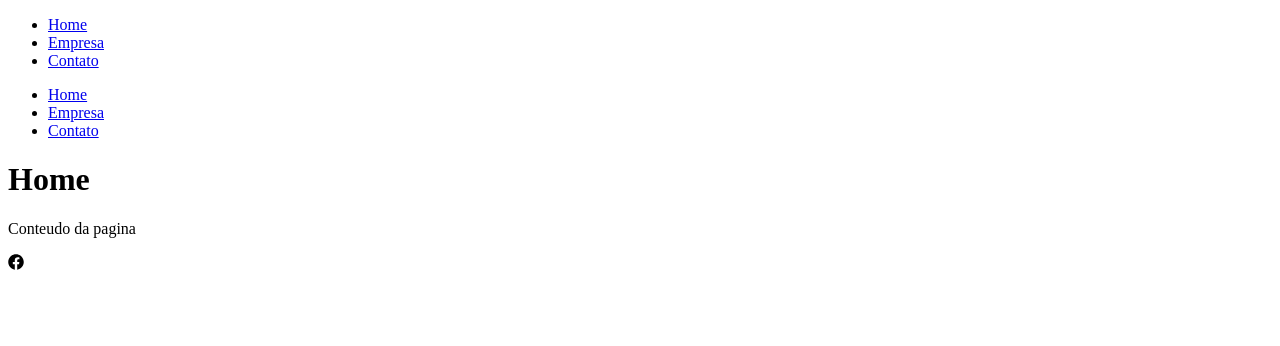
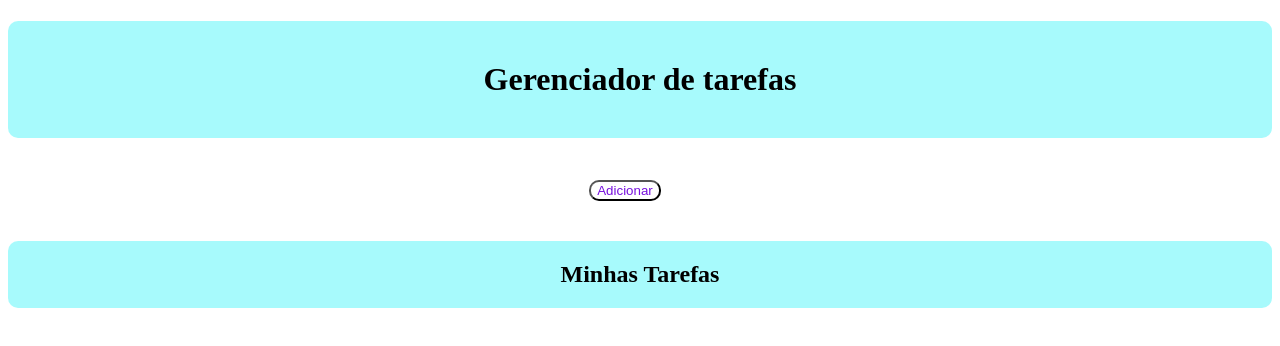
Before and after one commit to PeterAires/React, a React (Vite) app in the folder projeto1/: page / in a window 1280 px wide. Shown: the top 346 px of the page. Built offline with nearby package versions, Linux system fonts and the light colour scheme.

Commit message:
Primeiro 'Projeto'
Treino diario, porem hoje tentei fazer um  gerenciador de tarefas, ainda naoesta 100% pronto, tem coisas que nem sei fazer kkk, mais vou aprendendo

```diff
--- a/projeto1/src/App.jsx
+++ b/projeto1/src/App.jsx
@@ -1,36 +1,14 @@
-import {BrowserRouter as Router, Route, Link, Routes} from 'react-router-dom'
-import Home from './pages/Home'
-import Empresa from './pages/Empresa'
-import Contato from './pages/Contato'
-import Navbar from './components/Navbar'
-import Footer from './components/Footer'
-
+import './index.css'
+import Botaomais from "./components/BotaoMais"
 
 function App(){
-
-
-  return (//componentes que vao fazer parte da 'rota'
-    <Router>
-      <ul>
-        <li>
-          <Link to='/'>Home</Link>
-        </li>
-        <li>
-          <Link to='/empresa'>Empresa</Link>
-        </li>
-        <li>
-          <Link to='/contato'>Contato</Link>
-        </li>
-      </ul>
-
-            <Navbar/>
-            <Routes>
-                <Route exact path="/" element={<Home />} />
-                <Route path="/contato" element={<Contato />} />
-                <Route path="/empresa" element={<Empresa />} />
-            </Routes>
-            <Footer/>
-    </Router>
+  return (
+    <div>
+      <h1 className='h1'>Gerenciador de tarefas</h1>
+      <Botaomais/>
+      <h2 className='h2'>Minhas Tarefas</h2>
+      <p></p>
+    </div>
   )
 }
 export default App
--- /dev/null
+++ b/projeto1/src/components/Botao.css
@@ -0,0 +1,17 @@
+.botaomais {border-radius: 10px; background-color:white; color: #7710DE;}
+
+.areabotao{padding: 20px; text-align: center; margin-right: 30px;}
+
+.botaomais{}
+
+@keyframes aumentar {
+    to{
+        opacity: 1;
+    }
+    from{
+        opacity: 0;
+    }
+
+}
+
+.adicionar{animation: aumentar 1s none normal; }
--- /dev/null
+++ b/projeto1/src/components/BotaoMais.jsx
@@ -0,0 +1,19 @@
+import { useState } from "react"
+import Botao from "./projeto1/Botao"
+import './Botao.css'
+
+function Botaomais(){
+        const [acionar,setAcionar] = useState()
+
+
+    return(
+        <div className="areabotao">
+            <button className="botaomais" onClick={(e) => setAcionar(true)}>Adicionar</button>
+        {acionar&&(
+            <div className="adicionar"><h1><Botao props={setAcionar}/></h1></div>
+        )}
+        </div>
+    )
+
+}
+export default Botaomais
--- /dev/null
+++ b/projeto1/src/components/projeto1/Botao.jsx
@@ -0,0 +1,33 @@
+import { useState } from "react"
+
+function Botao(){
+
+const [tarefa,setTarefa] = useState()
+const [tarefaD,setTarefaD] = useState()
+const [TarefaAdicionada,setTarefaAdicionada] = useState()
+const [fecharJanela,setFecharJanela] = useState()
+
+function Clikar(){
+    setTarefa(tarefaD)
+    setTarefaAdicionada(true)
+}
+function Fechar(){
+
+    setTarefaAdicionada(false)
+}
+
+return(
+    <div>
+        <input type="text" onChange={(e) => {setTarefaD(e.target.value)}} />
+        <button onClick={Clikar}>Finalizar</button>
+        {TarefaAdicionada &&(
+            <div>
+                <h4>Tarefa Adicionada!</h4>
+                <p>{tarefa}</p>
+                <button className="fecharJanela" onClick={Fechar}>x</button>
+            </div>
+        )}
+    </div>
+)
+}
+export default Botao
--- a/projeto1/src/index.css
+++ b/projeto1/src/index.css
@@ -1,2 +1,5 @@
-body{background-color: aqua;}
-h2{color: blue; text-shadow: 3px 3px 1px rgba(0, 0, 0, 0.616);}
+body{background-color:white;}
+
+.h1{text-align: center; padding: 40px; background-color: #1af3f762; border-radius:10px ;}
+
+.h2{text-align: center; background-color: #1af3f762; border-radius:10px ; padding: 20px;}
```
